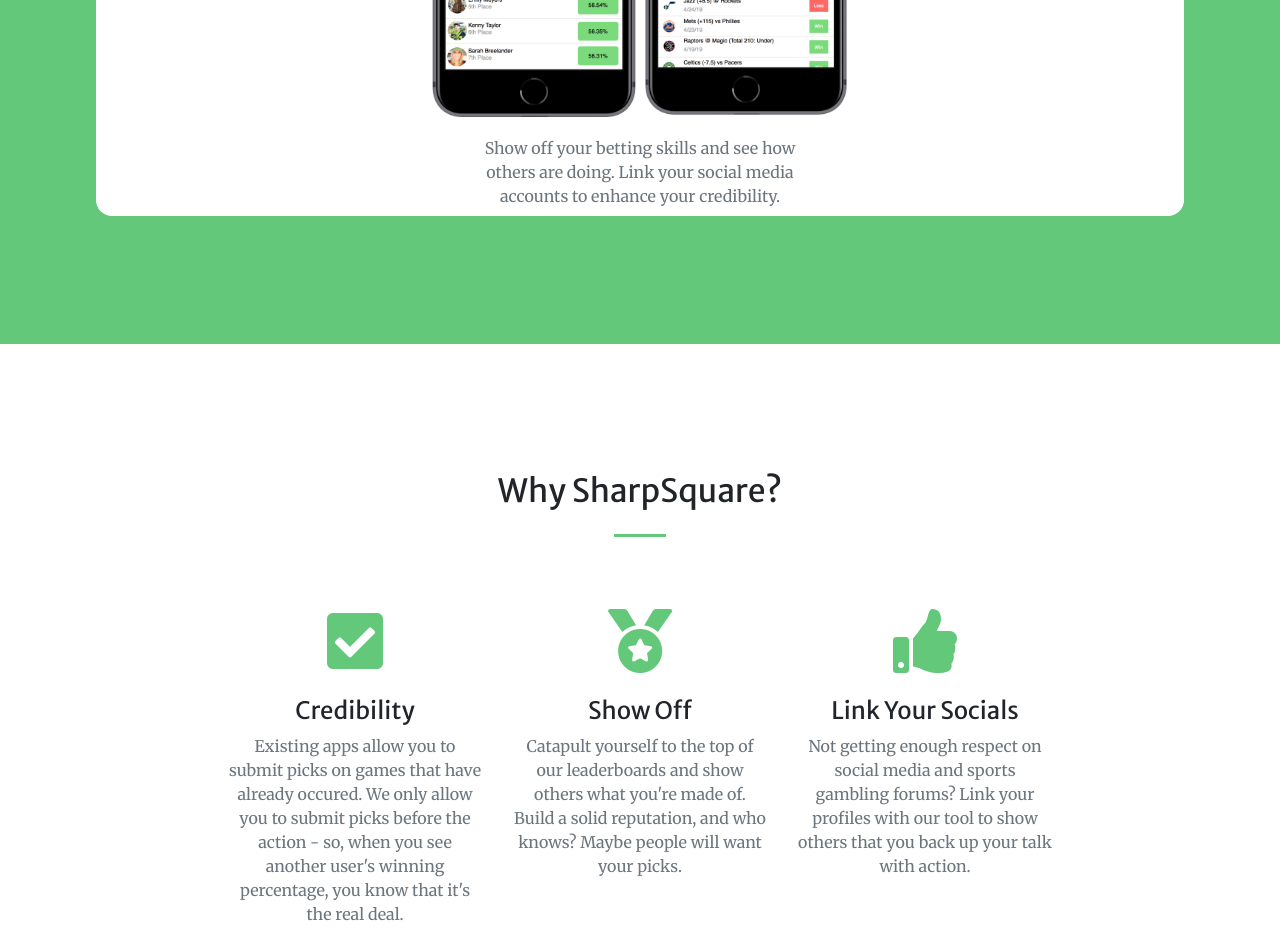
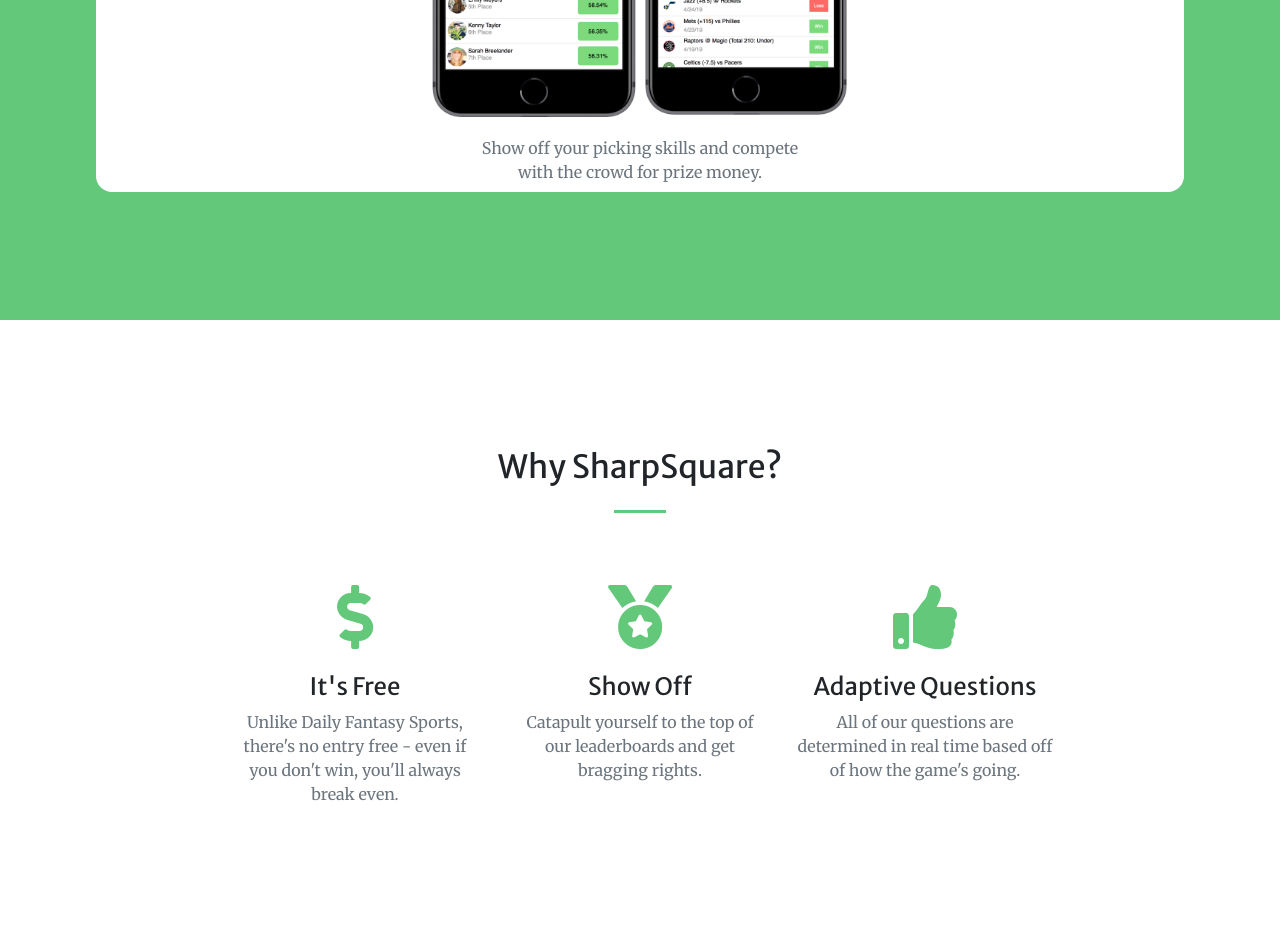
Before and after one commit to DonovanBerry/SportsBetting, a plain HTML site: page index.html in a window 1280 px wide. Shown: the part 1400-2329 px from the top of the page. Drawn offline with nearby package versions, Linux system fonts and the light colour scheme; a script that the page names is missing.

Commit message:
new LP for pick contest

```diff
--- a/index.html
+++ b/index.html
@@ -102,7 +102,7 @@
           <hr class="divider my-4">
         </div>
         <div class="col-lg-8 align-self-baseline" id="button_div">
-          <p class="text-white-75 font-weight-light mb-5">SharpSquare is bringing credibility to sports betting. Since we don't allow you to change your picks after the game, everyone's winning percentage is a true reflection of their betting skills.</p>
+          <p class="text-white-75 font-weight-light mb-5">SharpSquare is letting fans get in on the action. Sign up for our live, in-game picking contests for a chance to win cash.</p>
           <form action="https://submit-form.com/xoArtsy-5U82xWtCI-dQw" method="POST" class="justify-content-center signup-form" onsubmit="formSubmit()">
             <input type="email" name="email" class="form-control-lg" id="sub-form" placeholder="Enter your email to join our waitlist">
             <input type="hidden" name="_redirect" value="sharpsquareapp.com" />
@@ -126,7 +126,7 @@
             <img class="usecase mb-3 mt-2" src="./img/WhosHot2.png">
             <img class="usecase mb-3 mt-2" src="./img/ProfilePage.png">
             <div class="appdescription">
-            <p class="text-muted mb-0">Show off your betting skills and see how others are doing. Link your social media accounts to enhance your credibility.</p>
+            <p class="text-muted mb-0">Show off your picking skills and compete with the crowd for prize money.</p>
             </div>
           </div>
         </div>
@@ -141,23 +141,23 @@
       <div class="row justify-content-center">
         <div class="col-lg-3 col-md-6 text-center">
           <div class="mt-5">
-            <i class="fas fa-4x fa-check-square text-primary mb-4"></i>
-            <h3 class="h4 mb-2">Credibility</h3>
-            <p class="text-muted mb-0">Existing apps allow you to submit picks on games that have already occured. We only allow you to submit picks before the action - so, when you see another user's winning percentage, you know that it's the real deal.</p>
+            <i class="fas fa-4x fa-dollar-sign text-primary mb-4"></i>
+            <h3 class="h4 mb-2">It's Free</h3>
+            <p class="text-muted mb-0">Unlike Daily Fantasy Sports, there's no entry free - even if you don't win, you'll always break even.</p>
           </div>
         </div>
         <div class="col-lg-3 col-md-6 text-center">
           <div class="mt-5">
             <i class="fas fa-4x fa-medal text-primary mb-4"></i>
             <h3 class="h4 mb-2">Show Off</h3>
-            <p class="text-muted mb-0">Catapult yourself to the top of our leaderboards and show others what you're made of. Build a solid reputation, and who knows? Maybe people will want your picks. </p>
+            <p class="text-muted mb-0">Catapult yourself to the top of our leaderboards and get bragging rights.</p>
           </div>
         </div>
         <div class="col-lg-3 col-md-6 text-center">
           <div class="mt-5">
             <i class="fas fa-4x fa-thumbs-up text-primary mb-4"></i>
-            <h3 class="h4 mb-2">Link Your Socials</h3>
-            <p class="text-muted mb-0">Not getting enough respect on social media and sports gambling forums? Link your profiles with our tool to show others that you  back up your talk with action.</p>
+            <h3 class="h4 mb-2">Adaptive Questions</h3>
+            <p class="text-muted mb-0">All of our questions are determined in real time based off of how the game's going.</p>
           </div>
         </div>
       </div>
@@ -171,8 +171,7 @@
         <div class="col-lg-8 text-center">
           <h2 class="text-white mt-0">About Us</h2>
           <hr class="divider light my-4">
-          <p class="text-white-50 mb-4">SharpSquare was founded by two UC Berkeley grads and avid sports bettors. Both of us often use platforms like Reddit, Covers, and the Action Network to connect with other sports bettors, share our opinions, and get insight from others. However, at one point we began to ask ourselves: How do we know who to trust? How do we know if we’re getting tips from a skilled professional or a clueless amateur? <br></br> To fill this credibility gap, we created SharpSquare, a way to 1) show others that you’re legit and 2) check if others can back up their talk. This free tool is intended for seasoned vets looking for more legitimacy, amateurs looking for trustworthy advice, and everyone in between. Sign up for our waitlist today.
-          </p>
+          <p class="text-white-50 mb-4">SharpSquare was founded by three UC Berkeley grads and avid sports fans. While watching games with our friends, we often found ourselves making predictions throughout the game — anything from ‘LeBron is about to score at least 15 points this quarter’ to ‘I bet the Bucks next basket will be a three pointer.’ Small side bets and bragging rights ensued. <br> </br>Eventually, we began to ask: Why should this experience be limited to a few friends sitting around in their living room? So, we created SharpSquare, a way for fans to test out their knowledge, compete for bragging rights and prizes, and get even more engaged with the game. We’ll be launching our mobile app shortly, and in the meantime we’ll be hosting a limited number of contests centered around NBA playoff games, starting with Game 3 in the Rockets Warriors Series. Sign up today.</p>
         </div>
       </div>
     </div>
```
